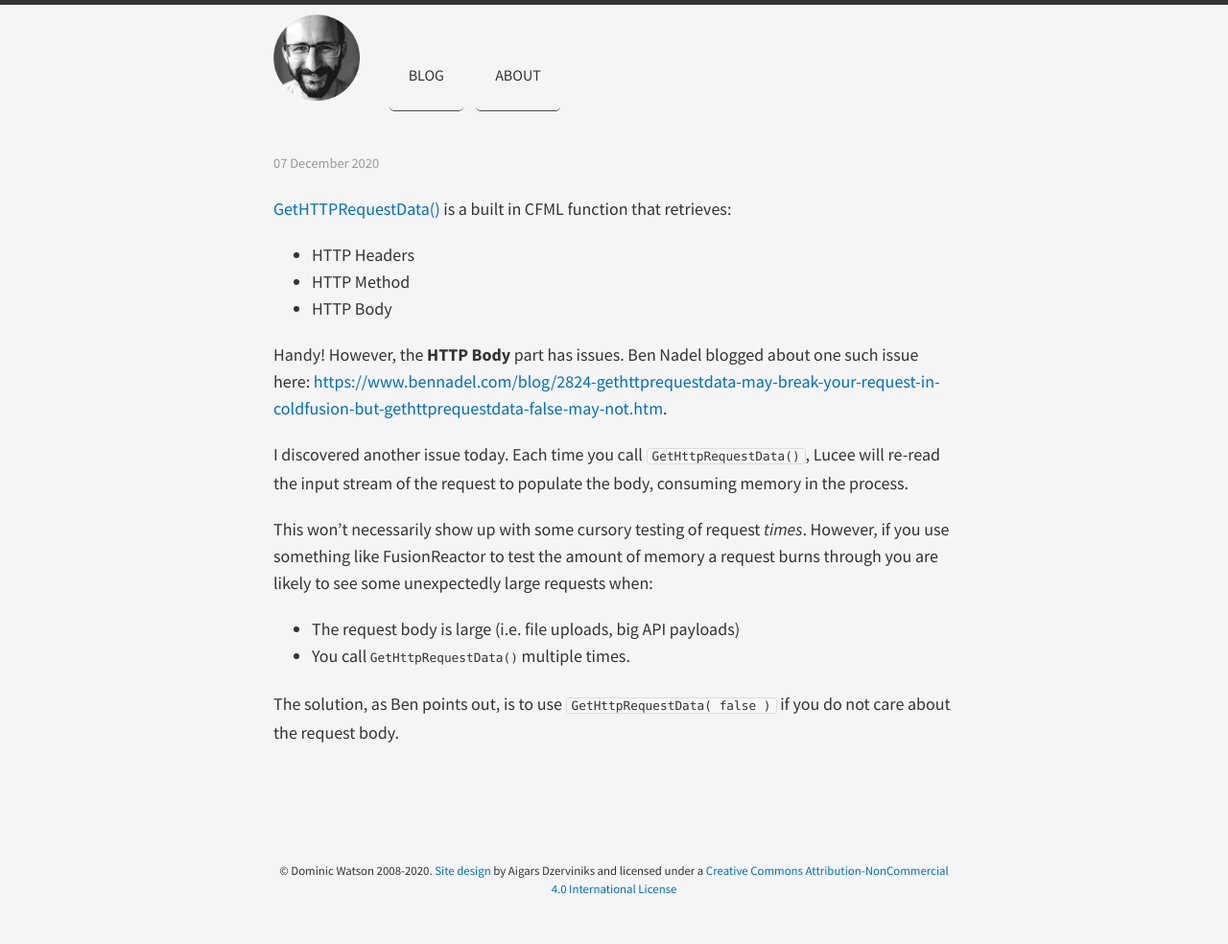
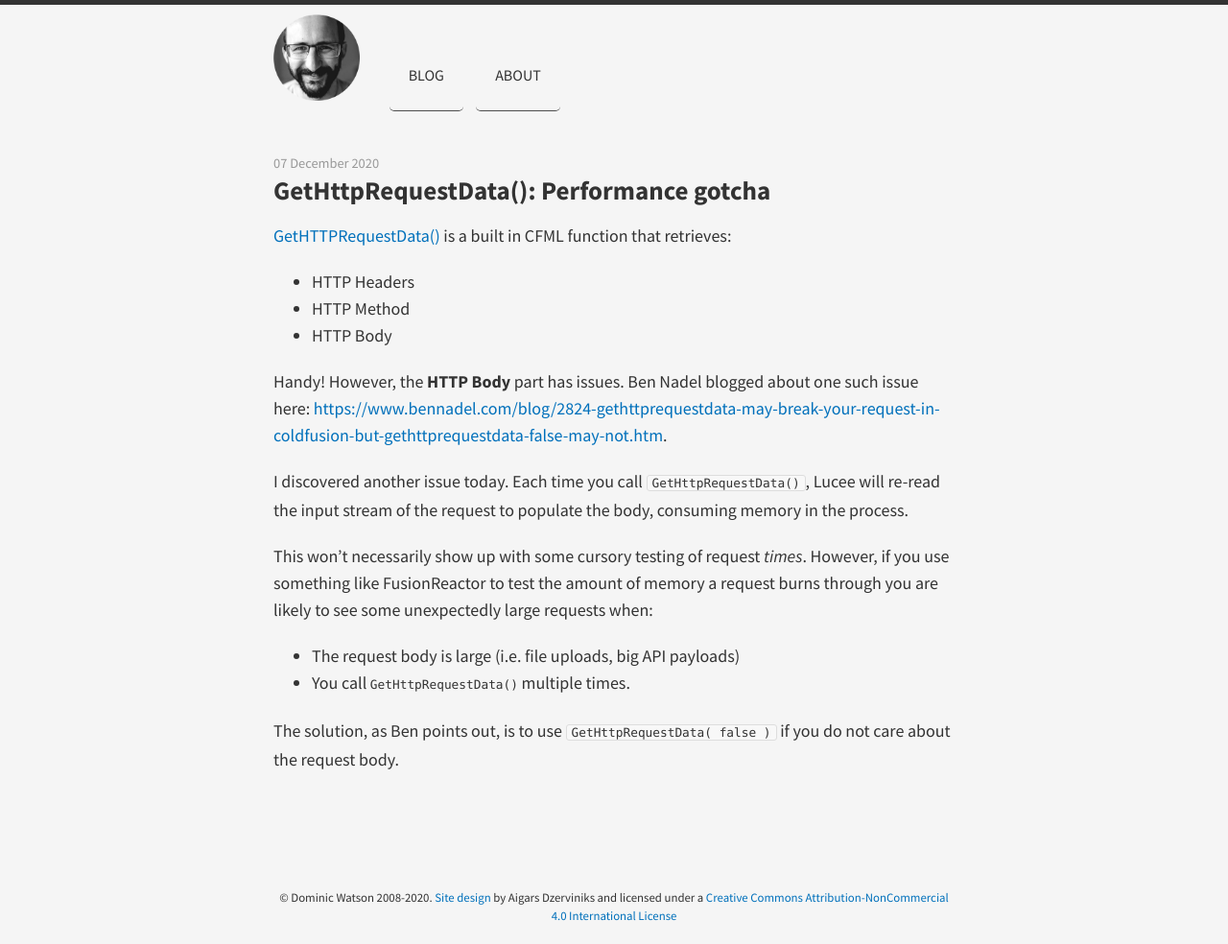
Before and after one commit to DominicWatson/dominicwatson.github.io, a Jekyll site: the page built from _posts/2020-12-07-gethttprequestdata.markdown, in a window 1280 px wide. Shown: the whole page at 96% size. Built offline with Jekyll 4.4.1, drawn with Linux system fonts in a browser that asks for light colours; our own code applies the rules of GitHub Pages for plain Markdown files; comment, search, counter and statistics services are not loaded; before the commit the page ends 956 px from its top, so only the background shows below that.

Commit message:
Fix title

```diff
--- a/_posts/2020-12-07-gethttprequestdata.markdown
+++ b/_posts/2020-12-07-gethttprequestdata.markdown
@@ -1,7 +1,7 @@
 ---
 name: gethttprequestdata
 layout: post
-title: GetHttpRequestData(): Performance gotcha
+title: "GetHttpRequestData(): Performance gotcha"
 time: 2020-12-07 14:10:00 +00:00
 ---
 
```
